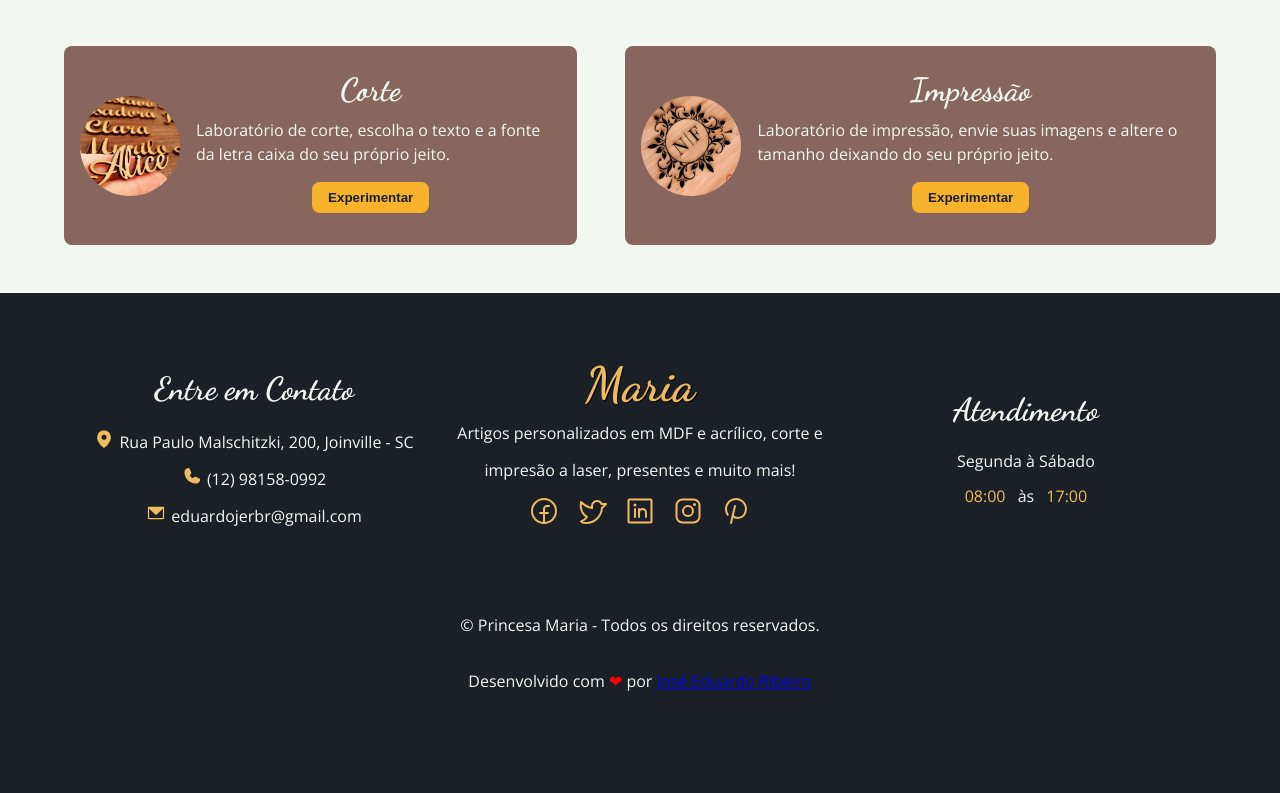
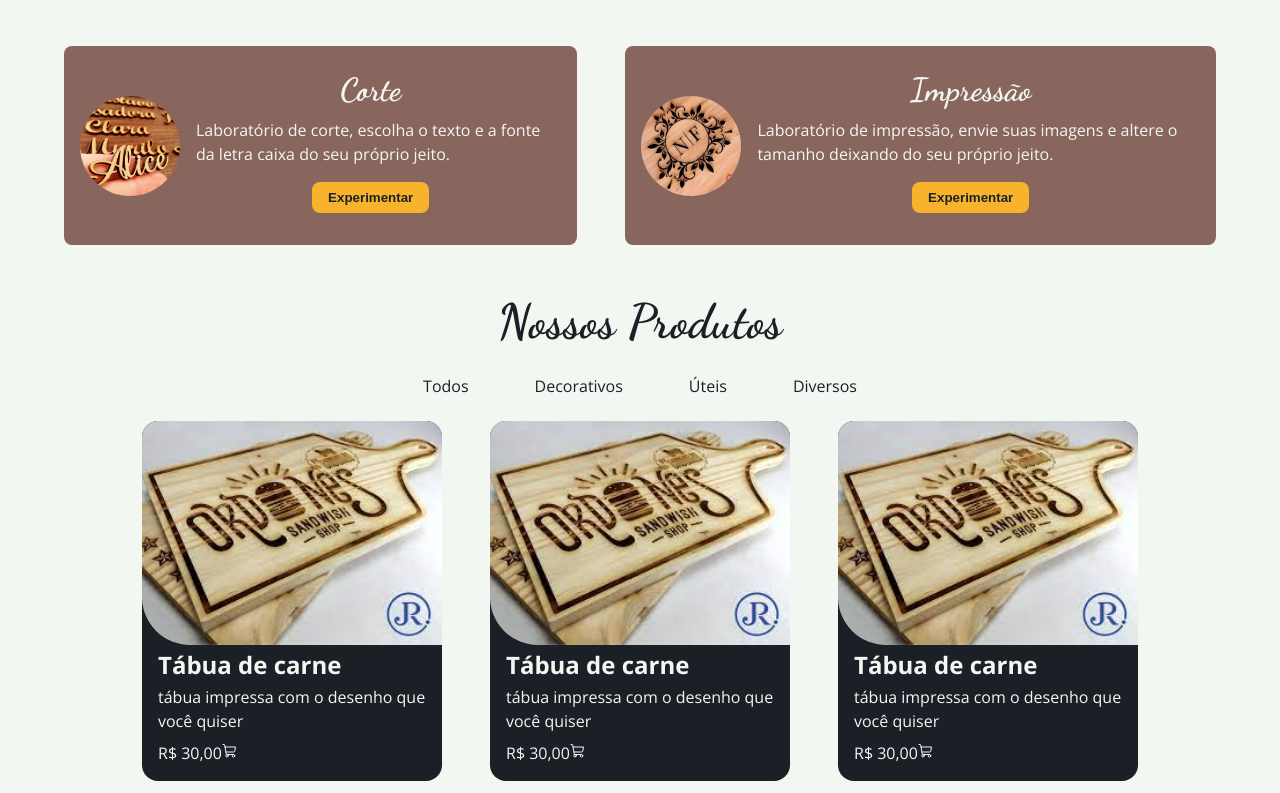
Before and after one commit to ribeirojer/Frontend-Dracula, a React (Vite) app: page / in a window 1280 px wide. Shown: the part 802-1595 px from the top of the page. Before the commit the page ends 1527 px from the top, so only its background shows below. Built offline with nearby package versions, Linux system fonts and the light colour scheme.

Commit message:
create products section

```diff
--- a/src/components/Hero.tsx
+++ b/src/components/Hero.tsx
@@ -31,14 +31,11 @@ const ImgWrapper = styled.div`
     position: absolute;
     right: 0;
     bottom: 0;
-    display: flex;
     align-items: flex-end;
 
     img {
       height: 500px;
       width: 550px;
-      //border-radius: 2rem;
-      //box-shadow: 0px 0px 5px #f2f7f2;
     }
 `;
 
--- a/src/components/ListProducts.tsx
+++ b/src/components/ListProducts.tsx
@@ -1,10 +1,117 @@
-import React from 'react'
+import { ShoppingCart } from 'phosphor-react';
+import styled from 'styled-components'
+import image from '../assets/4.jpg'
 
 type Props = {}
 
+const Wrapper = styled.section`
+    display: flex;
+    flex-direction: column;
+    justify-content: center;
+    align-items: center;
+    padding: 0 5%;
+    gap: 1rem;
+    background-color: var(--cor-C);
+    color: var(--cor-A);
+    padding-bottom: 3rem;
+
+    h1 {
+      font-family: 'Dancing Script';
+      font-weight: 700;
+      font-size: 3rem;
+      line-height: 3.6rem;
+    }
+    ul {
+      display: flex;
+      list-style-type: none;
+    }
+    li {
+      padding: 7px 25px;
+      margin: 0 0.5rem;
+      cursor: pointer;
+      border-radius: 25px;
+    }
+    li:hover {
+      color: var(--cor-C);
+      background-color: var(--cor-A);
+    }
+`;
+const Products = styled.div`
+    display: flex;
+    align-items: center;
+    gap: 3rem;
+`;
+const CardB = styled.div`
+  display: flex;
+  flex-direction: column;
+  background-color: var(--cor-A);
+  color: var(--cor-C);
+  height: 360px;
+  width: 300px;
+  border-radius: 1rem;
+  gap: 0.5rem;
+
+  h2, p, span {
+    margin-left: 1rem;
+  }
+
+
+`;
+const ImgWrapper = styled.div`
+    display: flex;
+    align-items: center;
+
+    img {
+      width: 300px;
+      border-radius: 1rem 1rem 0 3rem;
+    }
+`;
 const ListProducts = (props: Props) => {
   return (
-    <div>ListProducts</div>
+    <Wrapper>
+      <h1>Nossos Produtos</h1>
+      <ul>
+        <li>Todos</li>
+        <li>Decorativos</li>
+        <li>Úteis</li>
+        <li>Diversos</li>
+      </ul>
+      <Products>
+        <CardB>
+          <ImgWrapper>
+            <img src={image} alt="" />
+          </ImgWrapper>
+          <h2>Tábua de carne</h2>
+          <p>tábua impressa com o desenho que você quiser</p>
+          <div>
+            <span>R$ 30,00</span>
+            <ShoppingCart />
+          </div>
+        </CardB>
+        <CardB>
+          <ImgWrapper>
+            <img src={image} alt="" />
+          </ImgWrapper>
+          <h2>Tábua de carne</h2>
+          <p>tábua impressa com o desenho que você quiser</p>
+          <div>
+            <span>R$ 30,00</span>
+            <ShoppingCart />
+          </div>
+        </CardB>
+        <CardB>
+          <ImgWrapper>
+            <img src={image} alt="" />
+          </ImgWrapper>
+          <h2>Tábua de carne</h2>
+          <p>tábua impressa com o desenho que você quiser</p>
+          <div>
+            <span>R$ 30,00</span>
+            <ShoppingCart />
+          </div>
+        </CardB>
+      </Products>
+    </Wrapper>
   )
 }
 
--- a/src/index.css
+++ b/src/index.css
@@ -4,6 +4,7 @@
   padding: 0;
   margin: 0;
   box-sizing: border-box;
+  transition: 0.3s;
 }
 
 :root {
--- a/src/pages/Home.tsx
+++ b/src/pages/Home.tsx
@@ -1,5 +1,6 @@
 import Hero from '../components/Hero';
 import LetracaixaGravacao from '../components/LetracaixaGravacao';
+import ListProducts from '../components/ListProducts';
 
 type Props = {}
 
@@ -8,6 +9,7 @@ const Home = (props: Props) => {
     <>
         <Hero />
         <LetracaixaGravacao />
+        <ListProducts />
     </>
   )
 }
```
Also changed, not shown: src/assets/4.jpg (added).
